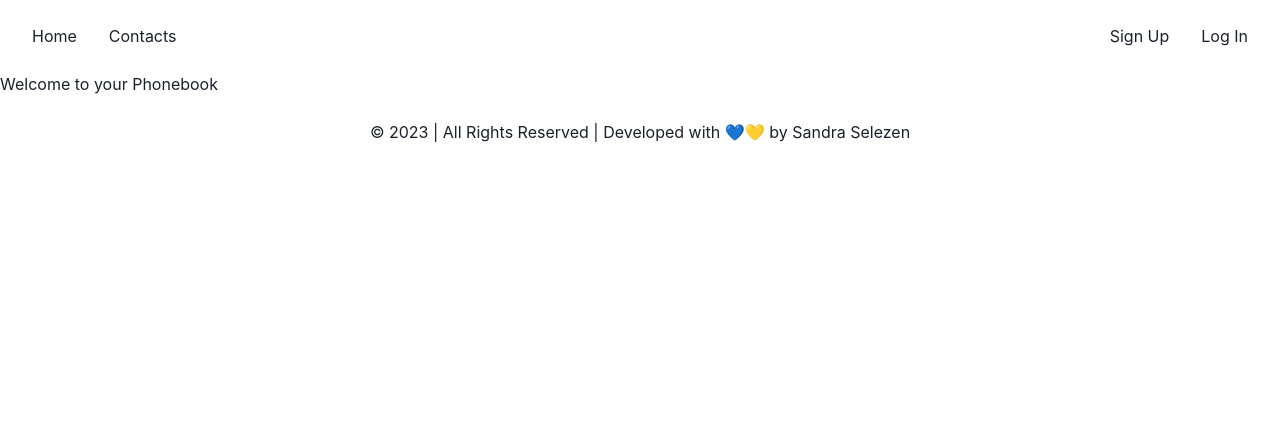
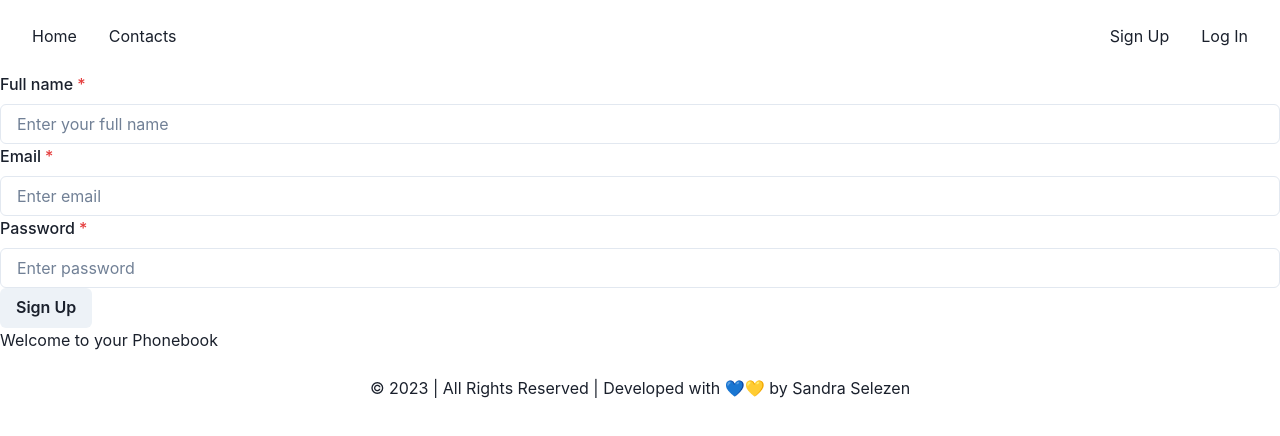
Before and after one commit to sandra-selezen/phonebook, a React (Create React App) app: page / in a window 1280 px wide. Shown: the top 436 px of the page. Built offline with nearby package versions, Linux system fonts and the light colour scheme.

Commit message:
Adds SignUpForm component

```diff
--- a/src/components/App.js
+++ b/src/components/App.js
@@ -1,11 +1,13 @@
 import React from 'react';
 import { Footer } from "./Footer/Footer";
 import { Header } from "./Header/Header";
+import { SignUpForm } from './SignUpForm/SignUpForm';
 
 export const App = () => {
   return (
     <div>
       <Header />
+      <SignUpForm />
       Welcome to your Phonebook
       <Footer />
     </div>
--- /dev/null
+++ b/src/components/SignUpForm/SignUpForm.js
@@ -0,0 +1,46 @@
+import { Button, FormControl, FormLabel, Input } from '@chakra-ui/react';
+import { Field, Formik, Form } from 'formik';
+import React from 'react';
+import * as yup from 'yup';
+
+const schema = yup.object().shape({
+  email: yup.string().email().required(),
+  password: yup.string().required(),
+})
+
+const initialValues = {
+  name: "",
+  email: "",
+  password: "",
+}
+
+export const SignUpForm = () => {
+  return (
+    <Formik
+      initialValues={initialValues}
+      validationSchema={schema}
+      onSubmit={(values, actions) => {
+        alert(JSON.stringify(values, null, 2));
+        actions.resetForm();
+      }}
+    >
+      {({ handleSubmit }) => (
+        <Form onSubmit={handleSubmit}>
+          <FormControl isRequired>
+            <FormLabel htmlFor='name'>Full name</FormLabel>
+            <Field as={Input} id='name' name='name' type='text' placeholder='Enter your full name' />
+          </FormControl>
+          <FormControl isRequired>
+            <FormLabel htmlFor='email'>Email</FormLabel>
+            <Field as={Input} id='email' name='email' type='email' placeholder='Enter email' />
+          </FormControl>
+          <FormControl isRequired>
+            <FormLabel htmlFor='password'>Password</FormLabel>
+            <Field as={Input} id='password' name='password' type='password' placeholder='Enter password' />
+          </FormControl>
+          <Button type='submit'>Sign Up</Button>
+        </Form>
+      )}
+    </Formik>
+  )
+}
```
